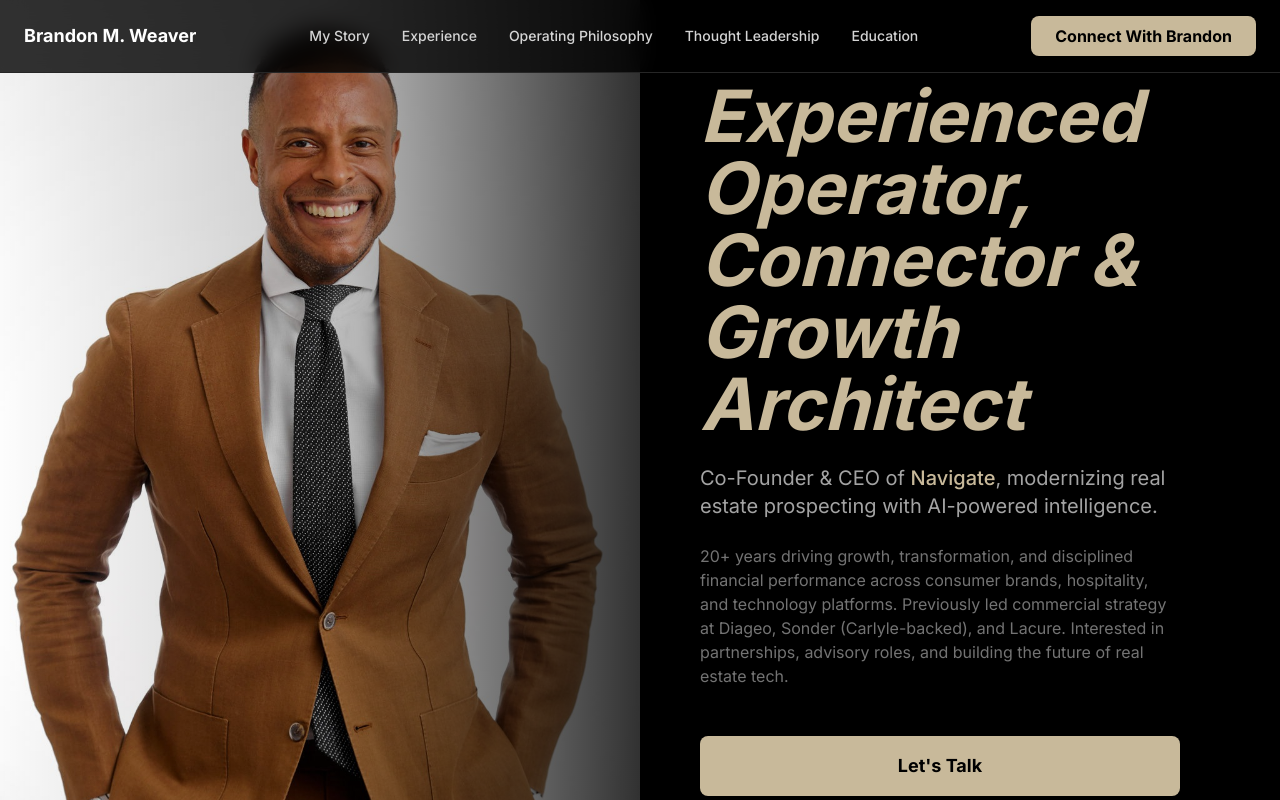
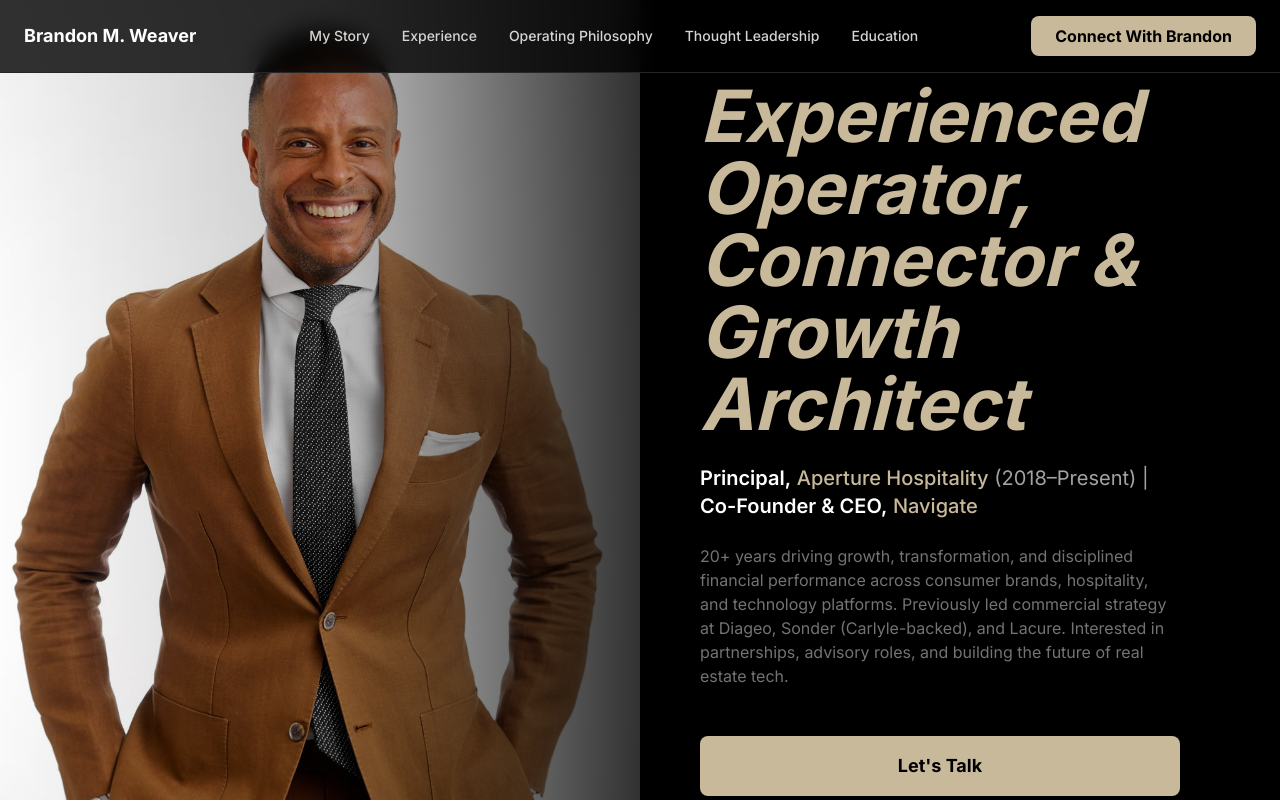
Before and after one commit to letsnavigatebmw/brandonmweaver, a React (Vite) app: page / in a window 1280 px wide. Shown: the top 800 px of the page. Built offline with nearby package versions, Linux system fonts and the light colour scheme.

Commit message:
Add Aperture Hospitality (Principal) above Navigate in Hero section

```diff
--- a/src/components/Hero.jsx
+++ b/src/components/Hero.jsx
@@ -26,7 +26,7 @@ export default function Hero() {
 
           {/* Subheadline */}
           <p className="text-base sm:text-lg md:text-xl text-gray-400 leading-relaxed">
-            Co-Founder & CEO of <a href="https://navigatenow.com" target="_blank" rel="noopener noreferrer" className="text-gold-400 hover:text-gold-300 transition-colors font-medium">Navigate</a>, modernizing real estate prospecting with AI-powered intelligence.
+            <span className="text-white font-semibold">Principal,</span> <a href="https://www.aperturehospitality.com" target="_blank" rel="noopener noreferrer" className="text-gold-400 hover:text-gold-300 transition-colors font-medium">Aperture Hospitality</a> (2018–Present) | <span className="text-white font-semibold">Co-Founder & CEO,</span> <a href="https://navigatenow.com" target="_blank" rel="noopener noreferrer" className="text-gold-400 hover:text-gold-300 transition-colors font-medium">Navigate</a>
           </p>
 
           {/* Supporting line */}
```
